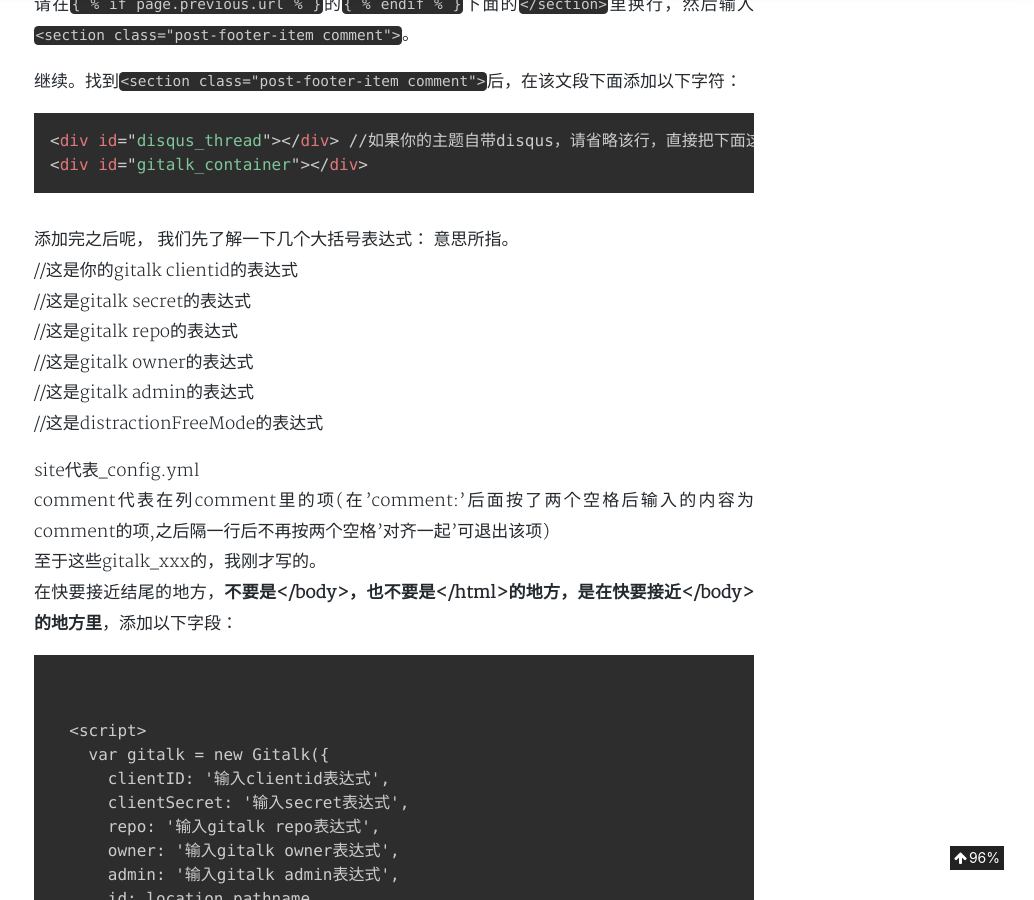
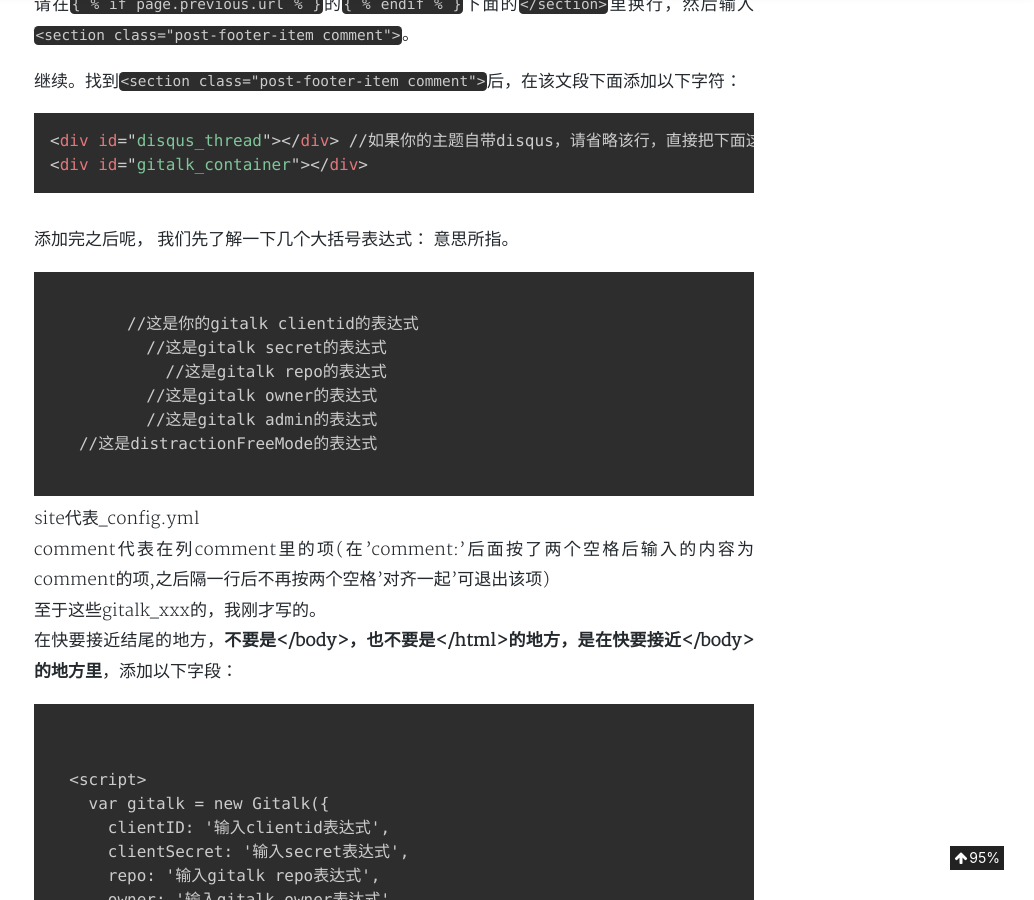
Before and after one commit to Sunbertrs/sunbossrs-blog-v1, a Jekyll site: the page built from _posts/2018-07-05-JekyllGitalk.md, in a window 1280 px wide and 900 px high, scrolled down 3230 px. Shown: the whole window, without its empty margins (246-1280 px from the left). Built offline with Jekyll 4.4.1, drawn with Linux system fonts in a browser that asks for light colours; nearby versions of some CDN libraries; comment, search, counter and statistics services are not loaded; a style sheet for code colours, icons or effects is not loaded.

Commit message:
Update 2018-07-05-JekyllGitalk.md

```diff
--- a/_posts/2018-07-05-JekyllGitalk.md
+++ b/_posts/2018-07-05-JekyllGitalk.md
@@ -73,12 +73,17 @@
 添加完之后呢，
 我们先了解一下几个大括号表达式：
 意思所指。
+
+<pre>
+  <code class="language-html">
 {{ site.comment.gitalk_clientID }}        //这是你的gitalk clientid的表达式
 {{ site.comment.gitalk_Secret }}          //这是gitalk secret的表达式
 {{ site.comment.gitalk_repo }}            //这是gitalk repo的表达式
 {{ site.comment.gitalk_owner }}          //这是gitalk owner的表达式
 {{ site.comment.gitalk_anmin }}          //这是gitalk admin的表达式
 {{ site.comment.distractionFreeMode }}   //这是distractionFreeMode的表达式
+  </code>
+</pre>
 
 site代表_config.yml
 comment代表在列comment里的项(在'comment:'后面按了两个空格后输入的内容为comment的项,之后隔一行后不再按两个空格'对齐一起'可退出该项)
```
